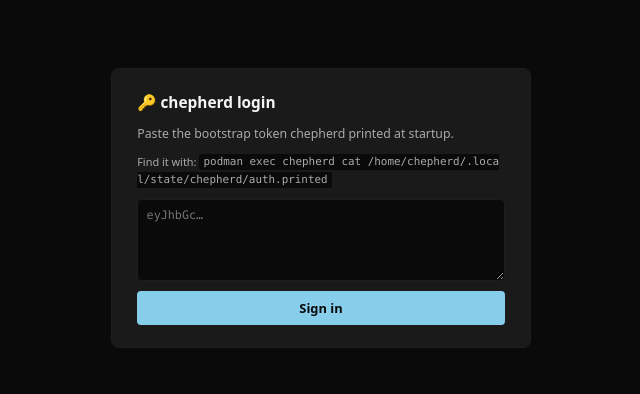
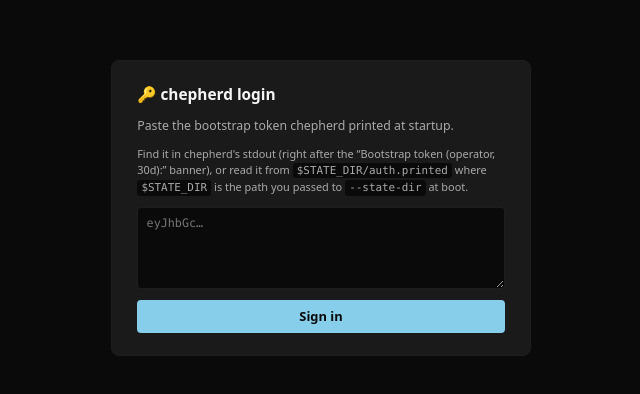
Before and after one commit to agenity-org/agenity, an Astro site in the folder web/: page /v0.9.0 in a window 1280 px wide. Shown: the part 192-586 px from the top of the page, without its empty margins (319-959 px from the left). Built offline with nearby package versions, Linux system fonts and the light colour scheme; Astro itself is replaced by a stand-in of ours.

Commit message:
fix(#597): unhardcode /home/chepherd path in v09/AuthGate login help text (#609)
The login modal at the v0.9 dashboard hardcoded the canonical
container deploy's auth.printed path:

  podman exec chepherd cat /home/chepherd/.local/state/chepherd/auth.printed

This breaks every host-direct deploy where the operator's $HOME is
different (e.g. /home/openova/.local/state/chepherd-v05/auth.printed).
Sister to #591/#592/#593/#594/#595 — all from the same hardcoded-
deployment-assumption class.

## Fix

Replaced with topology-agnostic help text that explains BOTH ways
to find the token:

  Find it in chepherd's stdout (right after the "Bootstrap token
  (operator, 30d):" banner), or read it from $STATE_DIR/auth.printed
  where $STATE_DIR is the path you passed to --state-dir at boot.

No literal path that only works for one deploy topology.

## Regression guard

scripts/check-v09-no-home-chepherd-hardcode.sh — scans
web/src/components/v09/ for /home/chepherd hardcodes. Fails CI on
any new hit. Supports an explicit ALLOWLIST for pending sister
fixes (currently: Stage5Launch.svelte for #594/#602; remove the
allowlist entry when #602 merges).

## Scope NOT touched in this PR

- Stage5Launch.svelte:277 (`cwd: '/home/chepherd/repos'`) — fixed
  by chepherd-lead's PR #602 for #594. Tracked in the guard's
  allowlist; remove the allowlist entry as soon as #602 merges.
- v08/Workspace.svelte:693 — legacy v08 surface (operator-locked
  never-touch per chepherd-lead 2026-06-01); out of #597 scope.
- internal/runtime/container.go:* — INSIDE-container fixed paths
  used by toHostPath() translation map (CORRECT; they translate to
  operator-supplied CHEPHERD_HOST_* env vars). NOT hardcodes.
- internal/runtime/embedded_gitea.go:68 — doc comment, not code.
- internal/runtime/p0_387_byte_offset_send_mark_test.go:53 — test
  fixture, not production code.

## Acceptance criteria (from #597)

  ✓ grep returns 0 hits in v09/* (modulo Stage5Launch.svelte
    allowlist pending #602)
  ✓ CI gate: scripts/check-v09-no-home-chepherd-hardcode.sh
    prevents new hardcodes
  ⏳ Host-direct chepherd works for full v0.9 wizard flow —
    requires #602 (Stage5Launch cwd) + #603 (#595 MCP URL) + this
    PR's help-text fix all landing together

Refs #597 #591 #592 #593 #594 #595 #560.

Co-authored-by: openova <alierenbaysal@gmail.com>
Co-authored-by: Claude Opus 4.7 <noreply@anthropic.com>

```diff
--- a/web/src/components/v09/AuthGate.svelte
+++ b/web/src/components/v09/AuthGate.svelte
@@ -154,9 +154,7 @@
     <div class="login-card">
       <h2 id="login-heading">🔑 chepherd login</h2>
       <p class="prose">Paste the bootstrap token chepherd printed at startup.</p>
-      <p class="prose tiny">Find it with:
-        <code>podman exec chepherd cat /home/chepherd/.local/state/chepherd/auth.printed</code>
-      </p>
+      <p class="prose tiny">Find it in chepherd's stdout (right after the “Bootstrap token (operator, 30d):” banner), or read it from <code>$STATE_DIR/auth.printed</code> where <code>$STATE_DIR</code> is the path you passed to <code>--state-dir</code> at boot.</p>
       <textarea
         bind:value={tokenInput}
         placeholder="eyJhbGc…"
```
Also changed, not shown: 1 other file.
